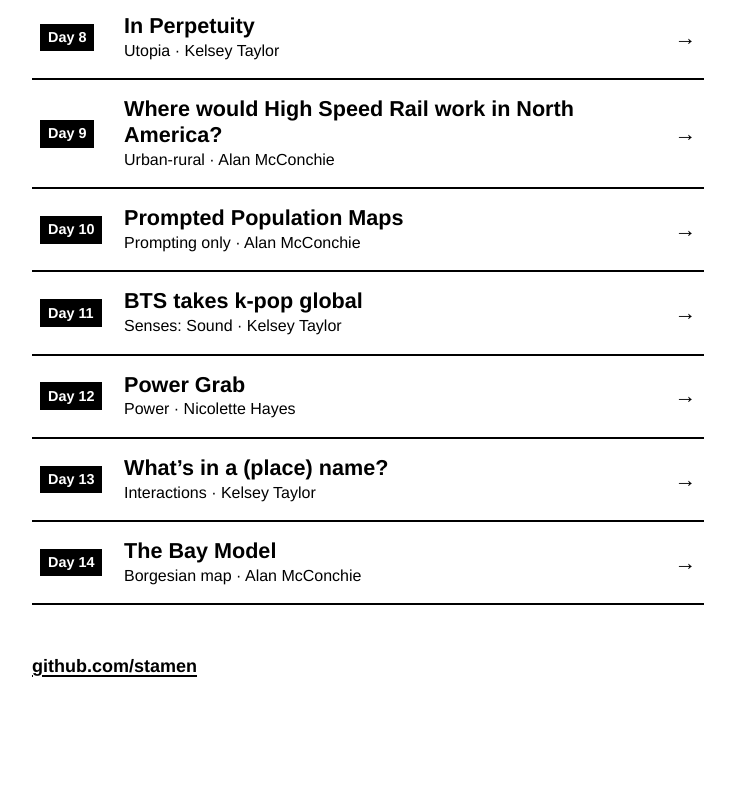
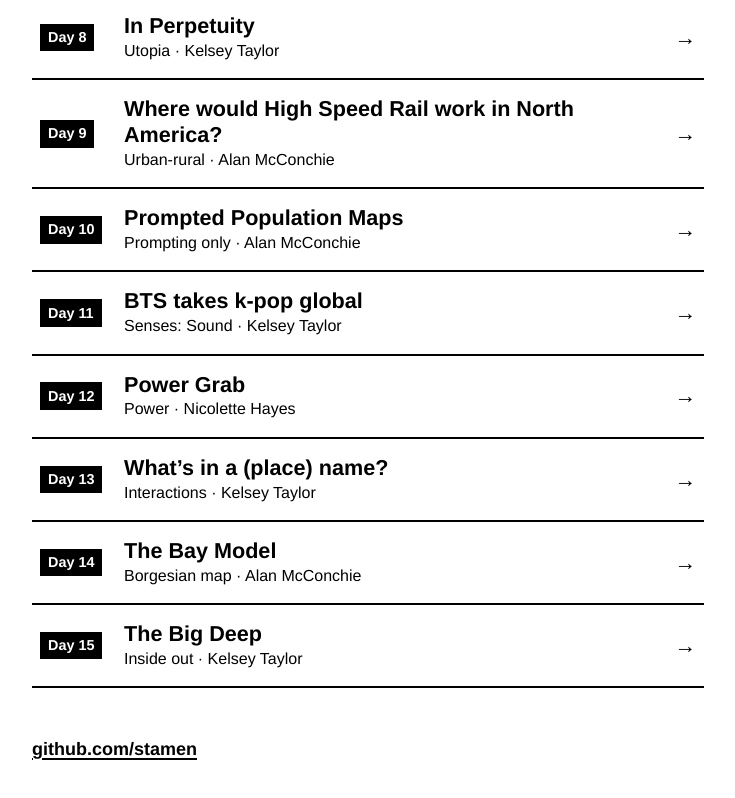
Before and after one commit to stamen/30-day-map-challenge-2026, a plain HTML site: page index.html in a window 1280 px wide. Shown: the part 943-1741 px from the top of the page, without its empty margins (272-1007 px from the left). Before the commit the page ends 1670 px from the top, so only its background shows below. Drawn offline with Linux system fonts and the light colour scheme.

Commit message:
Add "The Big Deep" for day 15 challenge prompt

```diff
--- a/index.html
+++ b/index.html
@@ -137,6 +137,7 @@
       { day: 12, title: "Power Grab", author: "Nicolette Hayes", url: "power-grab/" },
       { day: 13, title: "What’s in a (place) name?", author: "Kelsey Taylor", url: "https://stamen.github.io/30-day-map-interactions/" },
       { day: 14, title: "The Bay Model", author: "Alan McConchie", url: "https://stamen.github.io/bay-model/" },
+      { day: 15, title: "The Big Deep", author: "Kelsey Taylor", url: "https://stamen.github.io/the-big-deep/" },
     ];
     // ───────────────────────────────────────────────────────────────────
 
```
